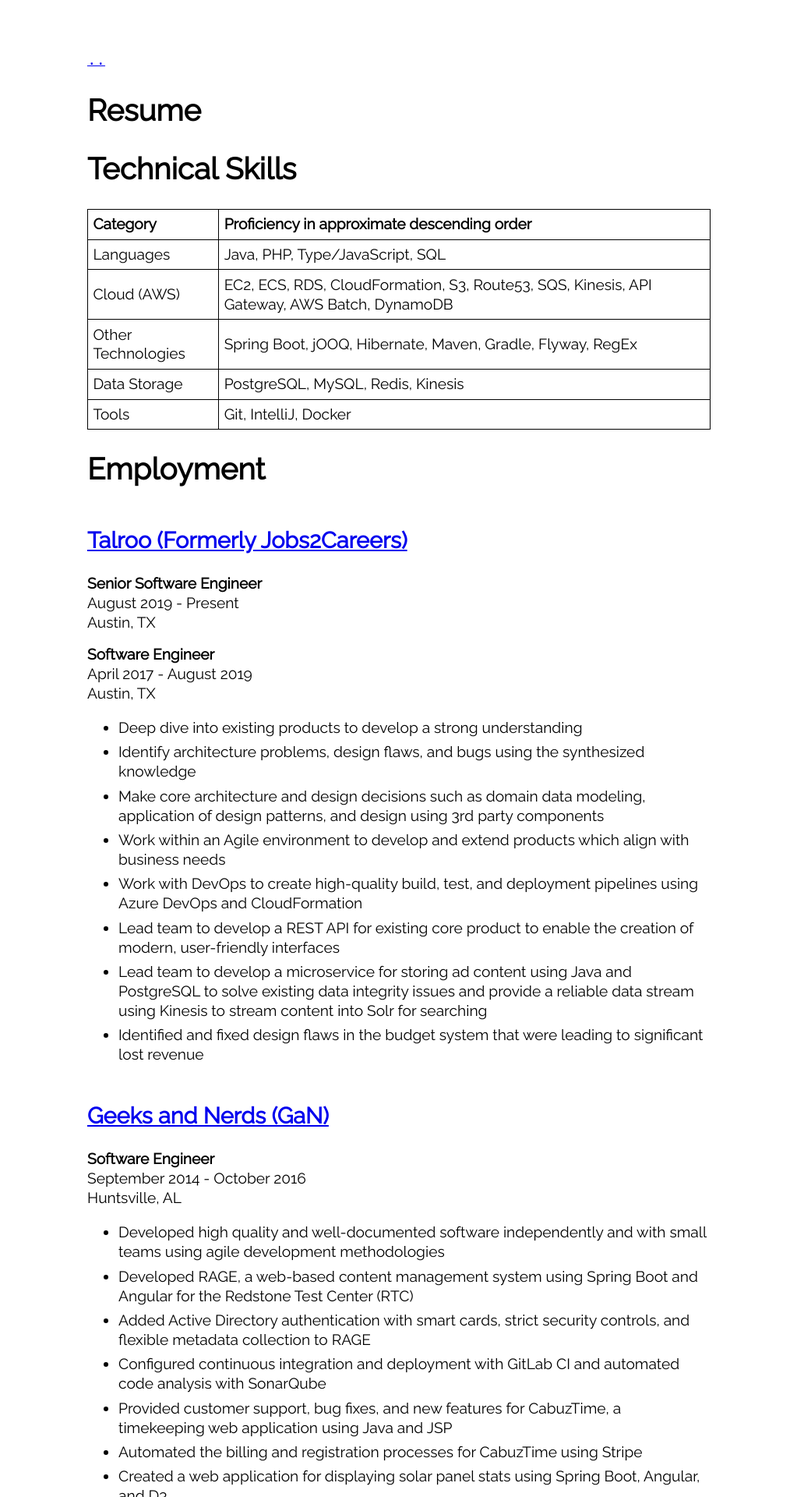
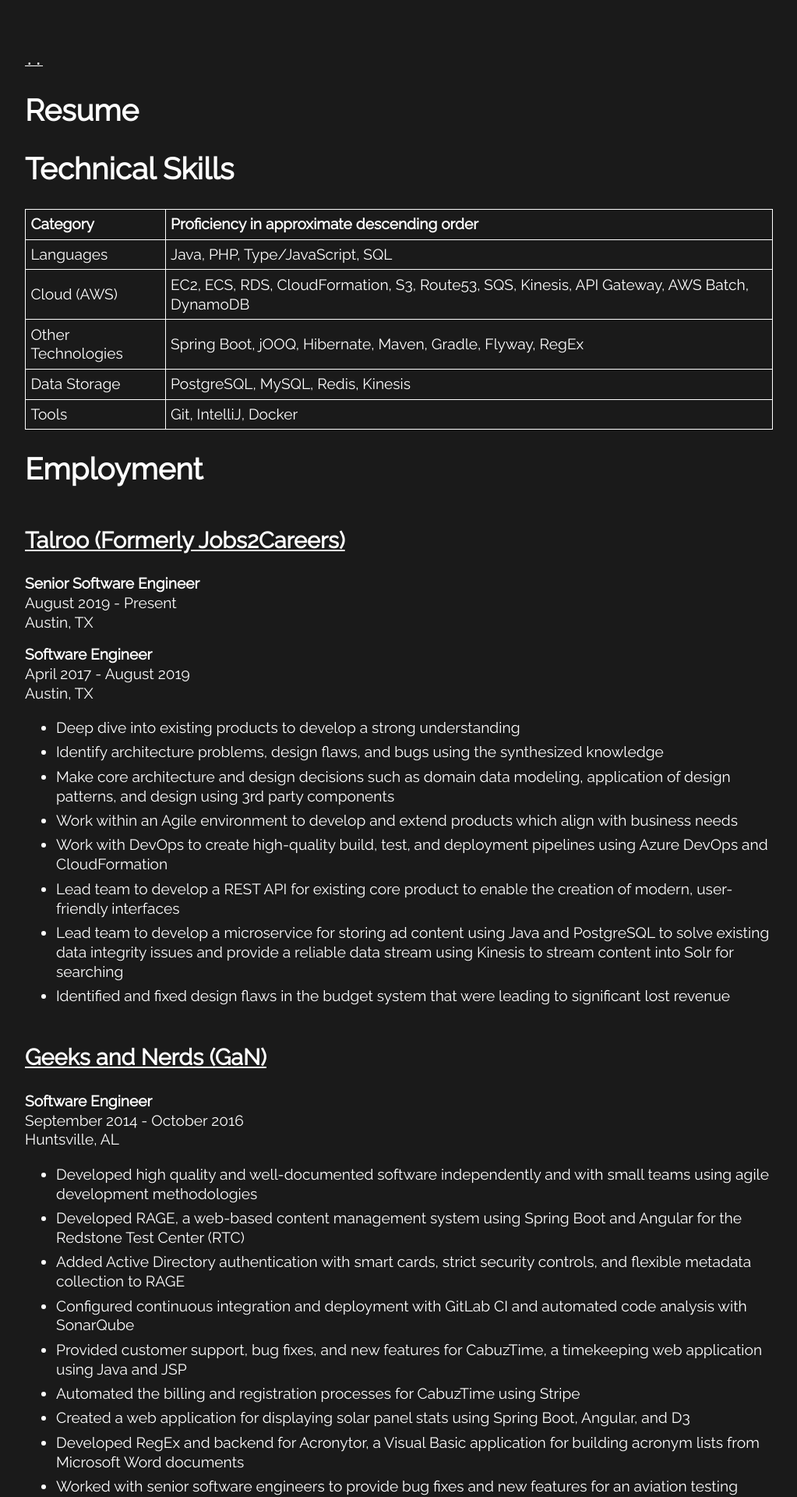
Before and after one commit to jacob-swanson/personal-site, a Jekyll site: the page built from resume.md, in a window 1280 px wide. Shown: the top 1920 px of the page at 78% size, without its empty margins (128-1151 px from the left). Built offline with Jekyll 4.4.1, drawn with Linux system fonts in a browser that asks for light colours.

Commit message:
Make the theme dark

```diff
--- a/_includes/style.css
+++ b/_includes/style.css
@@ -16,12 +16,23 @@
     unicode-range: U+0000-00FF, U+0131, U+0152-0153, U+02BB-02BC, U+02C6, U+02DA, U+02DC, U+2000-206F, U+2074, U+20AC, U+2122, U+2191, U+2193, U+2212, U+2215, U+FEFF, U+FFFD;
 }
 
-html, body { background-color: white; }
+:root {
+    --color-background: #1a1a1a;
+    --color-background-code: black;
+    --color-text-primary: white;
+    --color-text-accent: #acacac;
+}
 
-html { height: 100%; }
+html, body {
+    background-color: var(--color-background);
+}
+
+html {
+    height: 100%;
+}
 
 body {
-  color: black;
+    color: var(--color-text-primary);
     font-size: 1.2rem;
     font-family: 'Raleway', sans-serif;
     line-height: 1.3;
@@ -29,16 +40,24 @@
     min-height: 100%;
 }
 
-h2, h3, h4, h5 { margin-top: 3rem; }
+h2, h3, h4, h5 {
+    margin-top: 3rem;
+}
 
-hr { margin: 2rem 0; }
+hr {
+    margin: 2rem 0;
+}
 
-p { margin: 1rem 0; }
+p {
+    margin: 1rem 0;
+}
 
-li { margin: 0.4rem 0; }
+li {
+    margin: 0.4rem 0;
+}
 
 .w {
-  max-width: 800px;
+    max-width: 960px;
     margin: 0 auto;
     padding: 4rem 2rem;
 }
@@ -57,14 +76,14 @@
 }
 
 table, th, td {
-  border: thin solid black;
+    border: thin solid var(--color-text-primary);
     border-collapse: collapse;
     padding: 0.4rem;
 }
 
 code {
-  color: white;
-  background-color: black;
+    color: var(--color-text-primary);
+    background-color: var(--color-background-code);
     font-family: 'Roboto Mono', monospace;
 }
 
@@ -73,14 +92,6 @@
     overflow-x: auto;
     padding: 1rem;
 }
-
-blockquote {
-  font-style: italic;
-  border: thin solid black;
-  padding: 1rem;
-}
-
-blockquote p { margin: 0; }
 
 img {
     max-width: 100%;
@@ -91,3 +102,15 @@
 .backlink {
     font-family: monospace;
 }
+
+.backlink:visited {
+    color: var(--color-text-primary);
+}
+
+a {
+    color: var(--color-text-primary);
+}
+
+a:visited {
+    color: var(--color-text-accent)
+}
--- a/_layouts/post.html
+++ b/_layouts/post.html
@@ -7,7 +7,7 @@
 <script src="https://utteranc.es/client.js"
         repo="jacob-swanson/personal-site"
         issue-term="pathname"
-        theme="github-light"
+        theme="github-dark"
         crossorigin="anonymous"
         async>
 </script>
```
Lines whose indentation alone changed are shown as unchanged.
